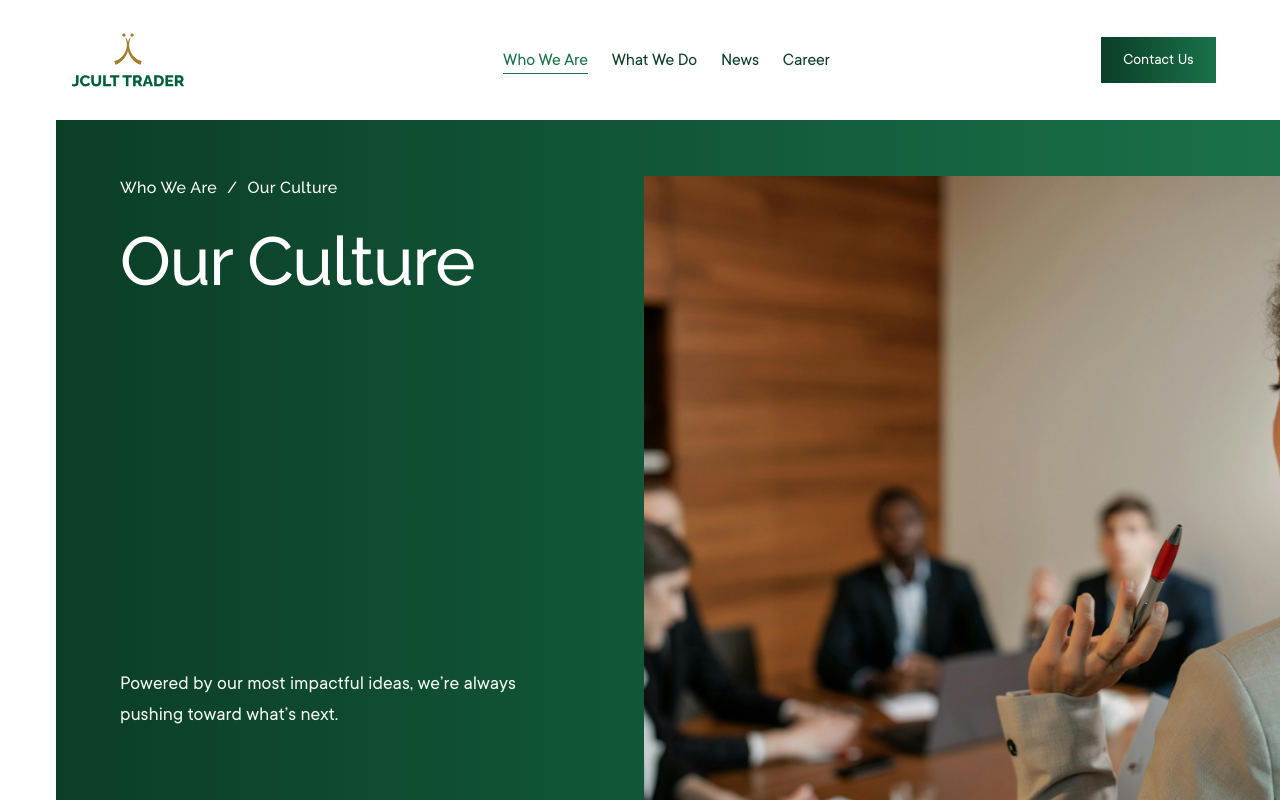
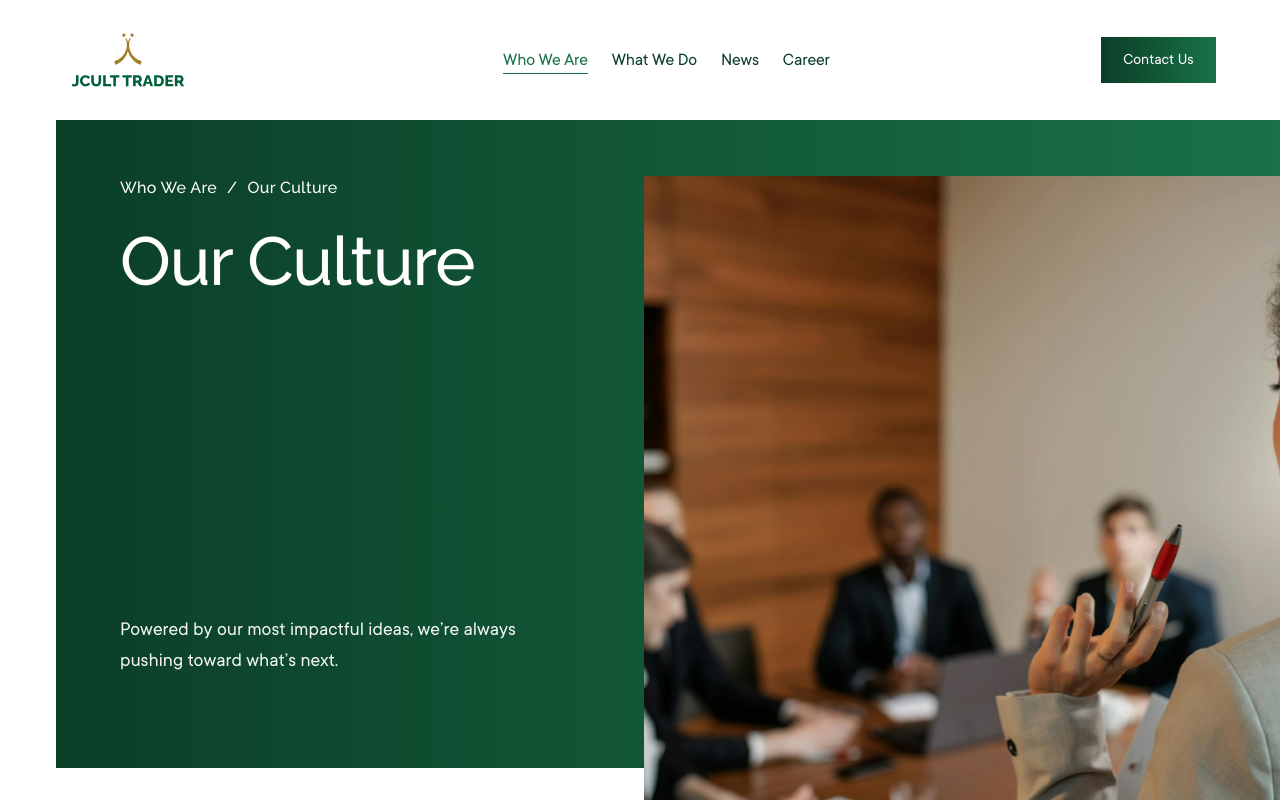
Before and after one commit to CodeWhiz-101/Jcult, a Next.js app: page /who-we-are/our-culture in a window 1280 px wide. Shown: the top 800 px of the page. Built offline with nearby package versions, Linux system fonts and the light colour scheme.

Commit message:
chore: force vercel rebuild

```diff
--- a/src/app/who-we-are/our-culture/page.tsx
+++ b/src/app/who-we-are/our-culture/page.tsx
@@ -34,8 +34,8 @@ useEffect(() => {
 <section className="relative mb-32 overflow-visible">
   <div className="relative bg-primary ml-6 md:ml-10 lg:ml-14">
 
-    <div className="relative h-[610px] md:h-[690px] lg:h-[730px]">
-      <div className="container-responsive h-full">
+    <div className="relative h-[568px] md:h-[648px] lg:h-[688px]">
+     <div className="container-responsive h-full">
         <div className="flex h-full">
 
           {/* LEFT CONTENT */}
@@ -79,7 +79,7 @@ useEffect(() => {
   <div className="flex-1" />
 
   {/* BOTTOM-PINNED TEXT */}
-  <p className="max-w-md text-[20px] leading-[1.55] text-white/95">
+  <p className="max-w-md text-[20px] leading-[1.55] text-white/95 mb-3">
     Powered by our most impactful ideas, we’re always pushing toward what’s next.
   </p>
 </div>
```
Also changed, not shown: 1 other file (tests, documents, lock files or other folders).
